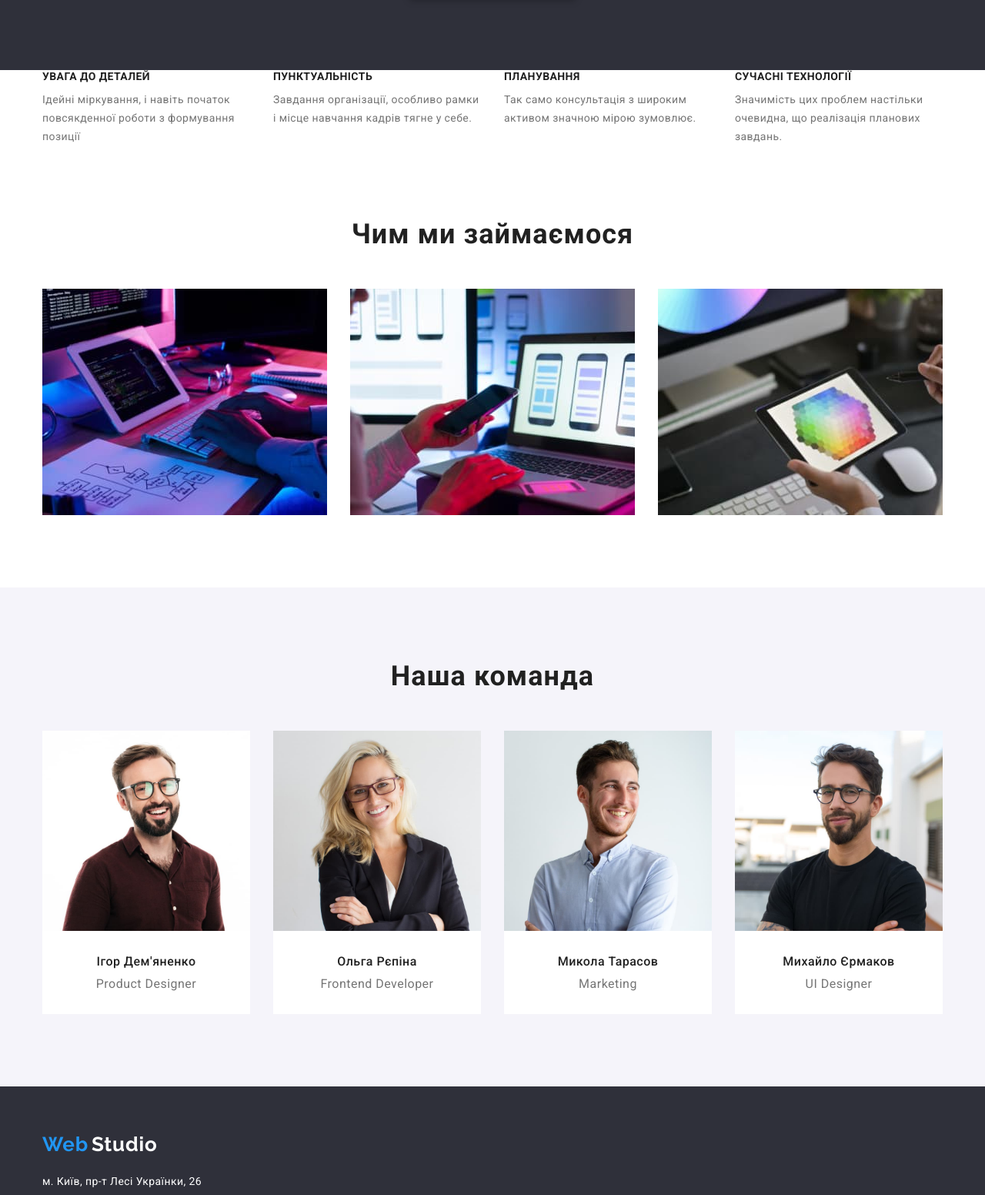
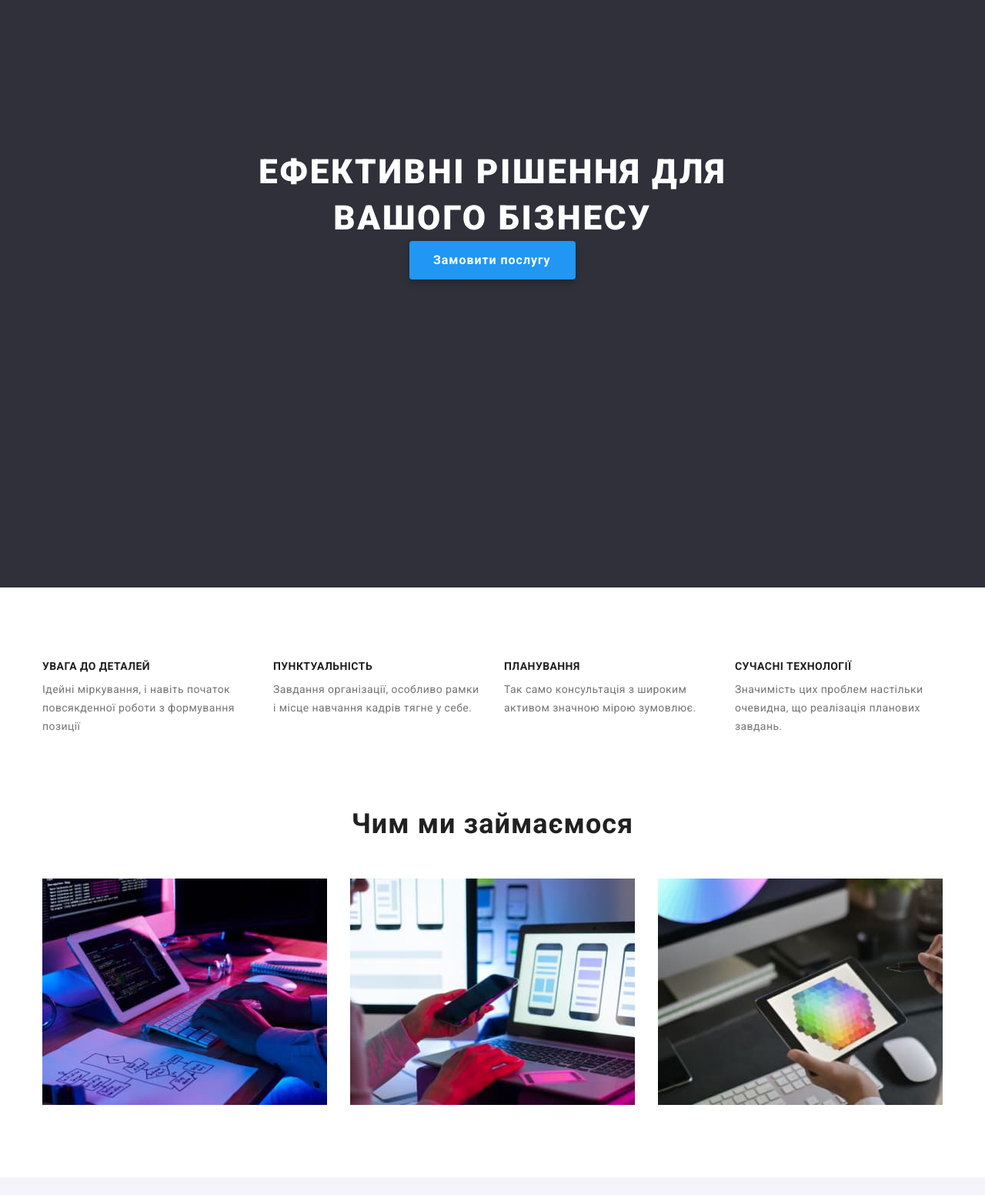
Before and after one commit to damax87/goit-markup-hw-03, a plain HTML site: page index.html in a window 1280 px wide. Shown: the part 288-1840 px from the top of the page at 77% size. Drawn offline with nearby package versions, Linux system fonts and the light colour scheme.

Commit message:
fixing commit
fix all comments

```diff
--- a/css/styles.css
+++ b/css/styles.css
@@ -121,9 +121,14 @@ margin-left: 50px;
 }
 .hero {
   background-color: var(--cl-hero-foot-bg);
+  padding-top: 200px;
+  padding-bottom: 200px;
  }
 .hero-title {
-   font-weight: 900;
+  width: 696px;
+  margin-right: auto;
+  margin-left: auto;
+  font-weight: 900;
   font-size: 44px;
   line-height: calc(60 / 44);
   text-align: center;
@@ -189,6 +194,9 @@ margin-left: 50px;
   letter-spacing: 0.03em;
   color: var(--main-cl-grey);
 }
+.example {
+  padding-top: 0;
+}
 .example-list {
   display: flex;
 }
@@ -232,7 +240,7 @@ margin-left: 50px;
 
 }
 .crew-name {
-  padding-bottom: 10px;
+  margin-bottom: 10px;
   font-weight: 500;
   font-size: 16px;
   line-height: calc(19 / 16);
@@ -248,9 +256,11 @@ margin-left: 50px;
     }
 .foot {
    background-color: var(--cl-hero-foot-bg);
+   padding: 60px 0;
+
    }
  .logo-foot {
-  padding-top: 60px;
+
   margin-bottom: 20px;
  }
 .logo-web-foot {
@@ -270,8 +280,6 @@ margin-left: 50px;
   color: var(--cl-white);
 }
 .foot-address {
-  margin-bottom: 9px;
-
   font-size: 14px;
   line-height: calc(24 / 14);
   font-style: normal;
@@ -279,8 +287,7 @@ margin-left: 50px;
   color: var(--cl-white);
 }
  .foot-email {
-  margin-bottom: 9px;
-
+  margin-top: 9px;
   font-size: 14px;
   line-height: calc(24 / 14);
   font-style: normal;
@@ -292,6 +299,7 @@ margin-left: 50px;
   color: var(--cl-mark);
 }
 .foot-tel {
+  margin-top: 9px;
   font-size: 14px;
   line-height: calc(24 / 14);
   font-style: normal;
@@ -352,6 +360,7 @@ margin-left: 50px;
   letter-spacing: 0.06em;
 }
 .project-special {
+  padding-top: 4px;
   font-size: 16px;
   line-height: calc(30 / 16);
   letter-spacing: 0.03em;
--- a/index.html
+++ b/index.html
@@ -55,7 +55,7 @@
     </header>
     <main>
       <!--Герой-->
-      <section class="section hero">
+      <section class="hero">
         <div class="container hero">
           <h1 class="hero-title">Ефективні рішення для вашого бізнесу</h1>
           <button type="button" class="hero-button">Замовити послугу</button>
@@ -63,7 +63,8 @@
       </section>
       <!--Преимущества работы с нами-->
 
-      <section class="feature-list container">
+      <section class="feature-list section">
+        <div class="container">
         <h2 class="visually-hidden">!Скрытый заголовок!</h2>
         <ul class="feature-list list">
           <li class="item">
@@ -94,6 +95,7 @@
             </p>
           </li>
         </ul>
+      </div>
       </section>
 
       <!--Примеры работ-->
@@ -187,7 +189,7 @@
     </main>
     <!--Футер-->
     <footer class="foot">
-      <div class="foot container">
+      <div class="container">
         <div class="logo-foot">
           <a href="/" lang="en">
             <span class="logo-web-foot">Web</span>
```
Also changed, not shown: portfolio.html (+1 -1 lines).
